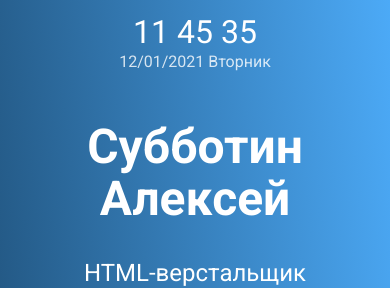
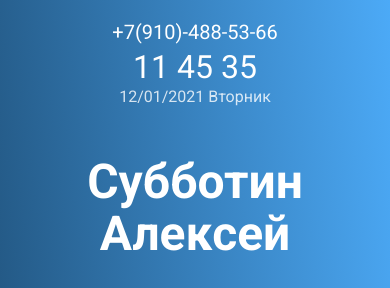
Before and after one commit to Saturdayin/resume, a website: page app/index.html in a window 390 px wide. Shown: the top 288 px of the page. Drawn offline with nearby package versions, Linux system fonts and the light colour scheme.

Commit message:
added telephone

```diff
--- a/app/index.html
+++ b/app/index.html
@@ -13,9 +13,12 @@
 
 <body>
     <header class="header">
-
+        <div class="container">
+            <div class="organizer">
+                <div class="organizer__telephone">
+                    <a href="tel:89104885366">+7(910)-488-53-66</a>
+                </div>
                 <div class="organizer-wrapper">
-            <div class="organizer">
 
                     <div class="time">
                         <span id="hour">00</span>
@@ -30,7 +33,7 @@
                     </div>
                 </div>
             </div>
-
+        </div>
         <div class="header__inner">
             <div class="header__name">
                 <h1>
--- a/app/scss/_media.scss
+++ b/app/scss/_media.scss
@@ -20,11 +20,21 @@
 
     }
 }
-@media (max-width: 700px){
+// @media (max-width: 700px){
 
-    .organizer-wrapper{
-        justify-content: center;
-        margin-right: 0px;
+//     .organizer-wrapper{
+//         justify-content: center;
+//         margin-right: 0px;
+//     }
+
+// }
+@media (max-width: 400px){
+    .organizer{
+        flex-direction: column;
+        &__telephone{
+            text-align: center;
+            margin-bottom: 10px;
+        }
     }
 
 }
--- a/app/scss/style.scss
+++ b/app/scss/style.scss
@@ -25,16 +25,26 @@
             width: 40px;
         }
     }
+
 }
 
 
+.organizer{
+    display: flex;
+    justify-content: space-between;
+    margin-top: 20px;
+
+    &__telephone{
+        align-items: center;
+    }
+    &__telephone a{
+        color: #fff;
+        font-size: 20px;
+
+    }
+}
 .organizer-wrapper{
-    display: flex;
-    justify-content: flex-end;
-    margin-top: 20px;
-    margin-right: 30px;
-}
-.organizer{
+
     // border: 10px solid rgb(0, 240, 240);
     // width: 300px;
     // height: 300px;
```
Also changed, not shown: app/css/style.min.css. Lines whose indentation alone changed are shown as unchanged.
